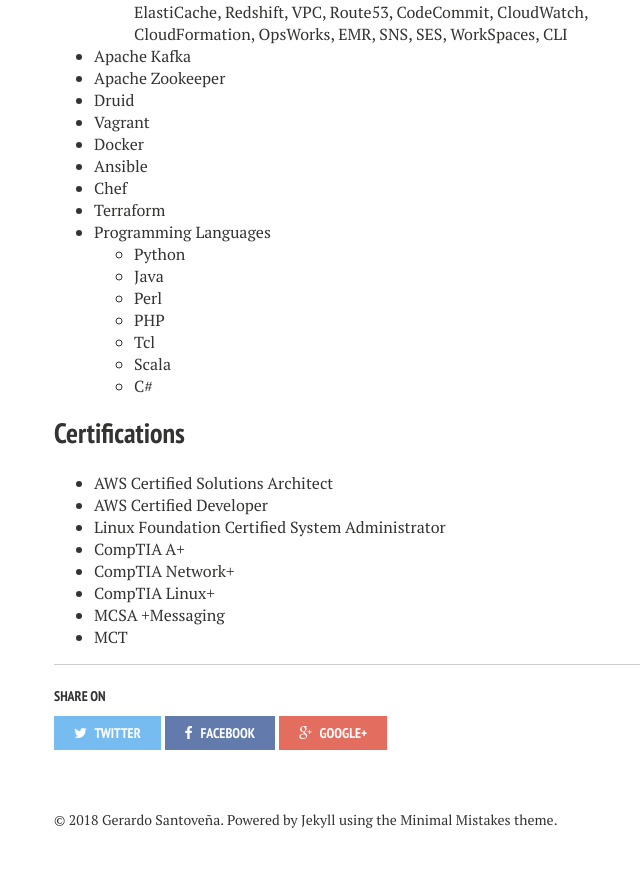
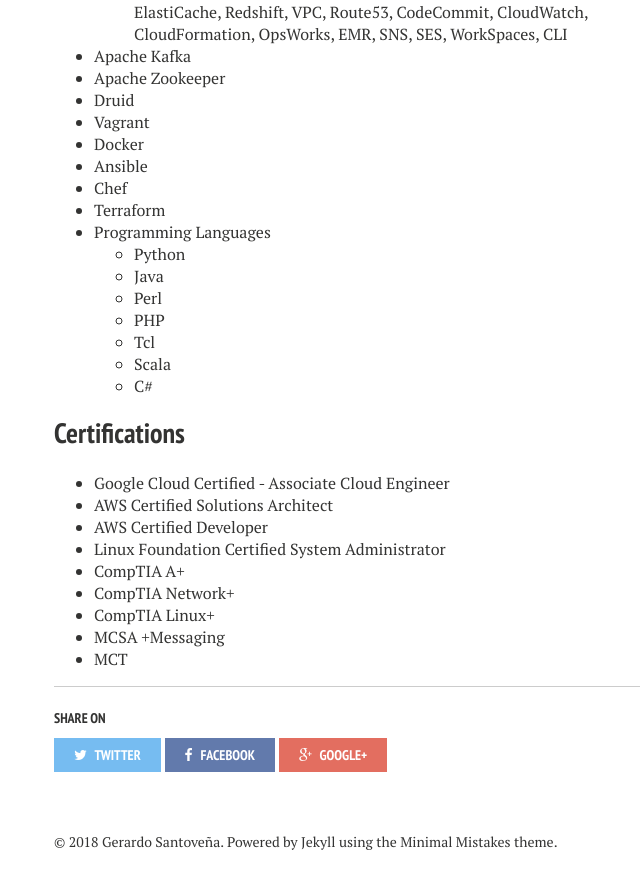
Before and after one commit to gsantovena/gsantovena.github.io, a Jekyll site: the page built from resume/index.md, in a window 1280 px wide and 900 px high, scrolled down 2182 px. Shown: the top 889 px of the window, without its empty margins (266-906 px from the left). Built offline with Jekyll 4.4.1, drawn with Linux system fonts in a browser that asks for light colours; nearby versions of some CDN libraries.

Commit message:
Added latest certification.

```diff
--- a/resume/index.md
+++ b/resume/index.md
@@ -112,6 +112,7 @@
 
 ## Certifications
 
+* Google Cloud Certified - Associate Cloud Engineer
 * AWS Certified Solutions Architect
 * AWS Certified Developer
 * Linux Foundation Certified System Administrator
```
